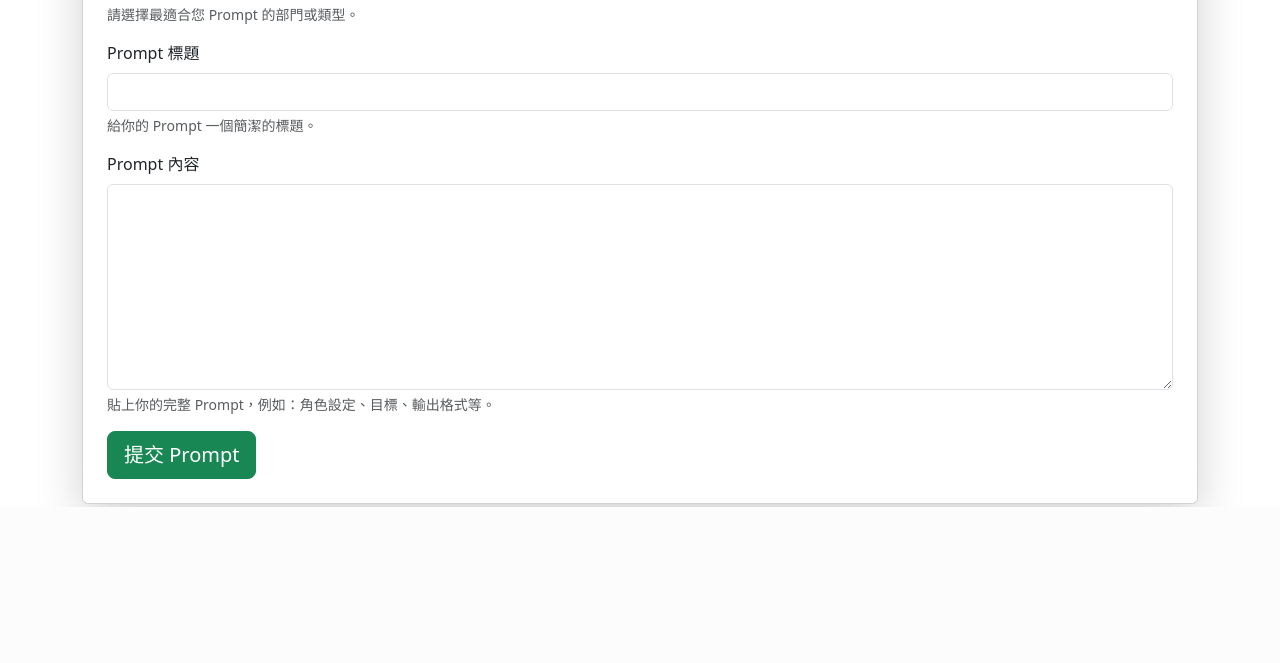
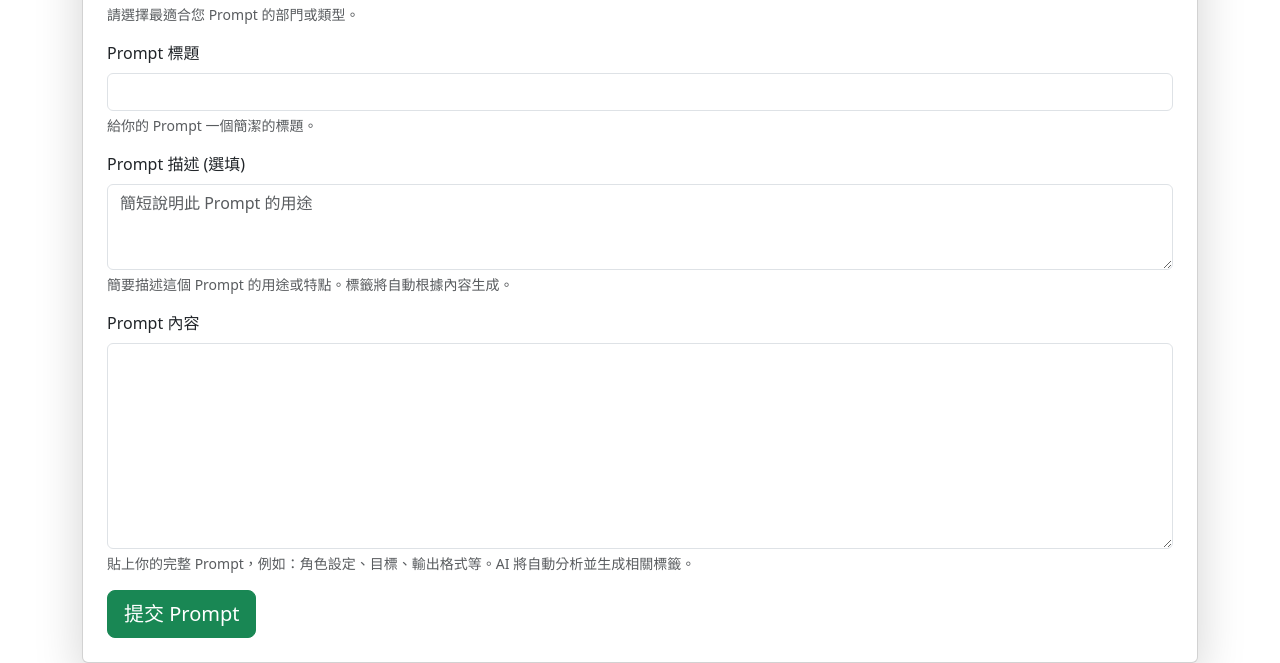
Before and after one commit to Yinnnn94/Prompt-Library, a Flask app: template templates/share.html in a window 1280 px wide. Shown: the part 293-956 px from the top of the page. Before the commit the page ends 800 px from the top, so only its background shows below. Run offline with Flask 3, Linux system fonts and the light colour scheme; the template is opened without the code that fills it, so the values that code supplies are empty.

Commit message:
edit share html

```diff
--- a/templates/share.html
+++ b/templates/share.html
@@ -22,9 +22,14 @@
             <div class="form-text">給你的 Prompt 一個簡潔的標題。</div>
         </div>
         <div class="mb-3">
+            <label for="description" class="form-label">Prompt 描述 (選填)</label>
+            <textarea class="form-control" id="description" name="description" rows="3" placeholder="簡短說明此 Prompt 的用途"></textarea>
+            <div class="form-text">簡要描述這個 Prompt 的用途或特點。標籤將自動根據內容生成。</div>
+        </div>
+        <div class="mb-3">
             <label for="content" class="form-label">Prompt 內容</label>
             <textarea class="form-control" id="content" name="content" rows="8" required></textarea>
-            <div class="form-text">貼上你的完整 Prompt，例如：角色設定、目標、輸出格式等。</div>
+            <div class="form-text">貼上你的完整 Prompt，例如：角色設定、目標、輸出格式等。AI 將自動分析並生成相關標籤。</div>
         </div>
         <button type="submit" class="btn btn-success btn-lg">提交 Prompt</button>
     </form>
```
